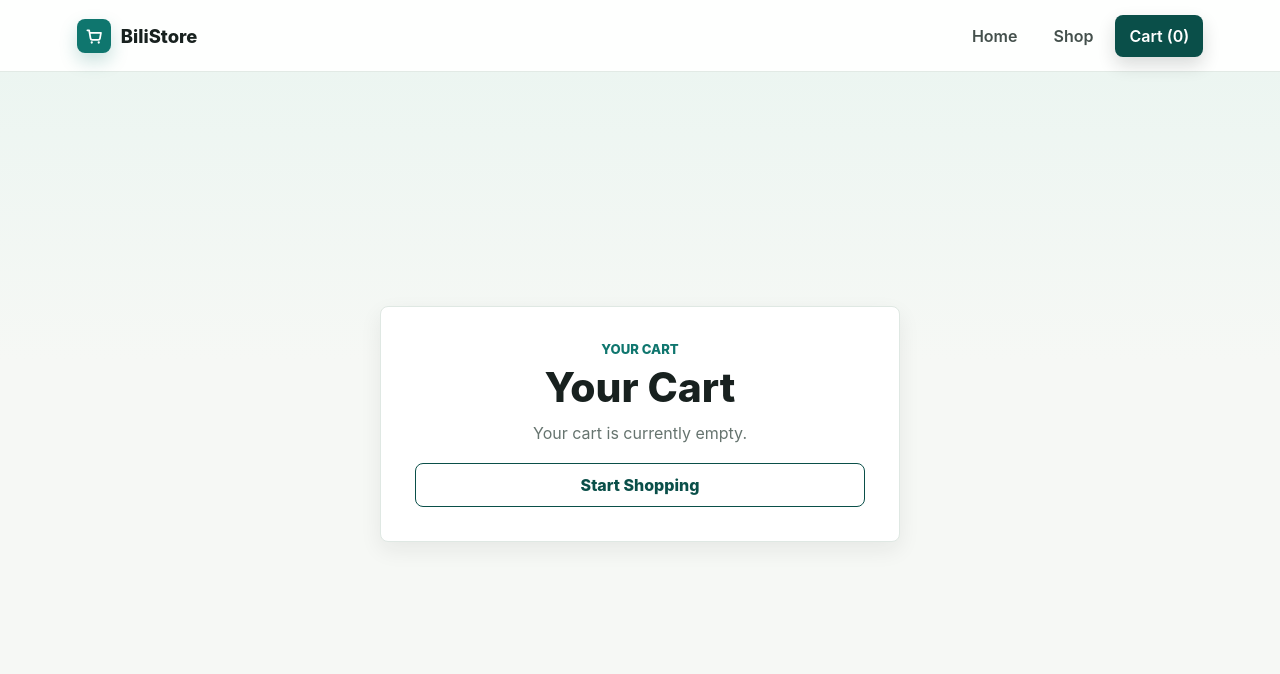
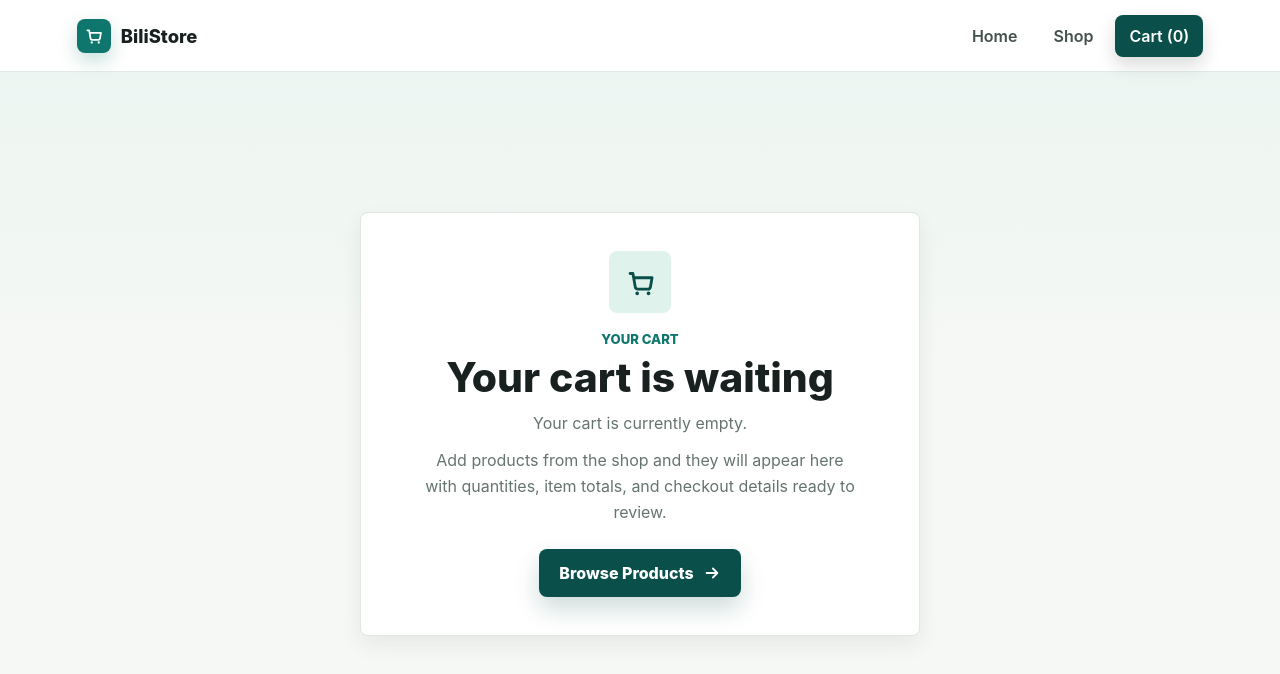
Before and after one commit to BUSISWABILIBILI/shopping-cart, a React (Vite) app: page /cart in a window 1280 px wide. Shown: the top 674 px of the page. Built offline with nearby package versions, Linux system fonts and the light colour scheme.

Commit message:
feat: improve cart UI and order summary

```diff
--- a/src/pages/Cart.jsx
+++ b/src/pages/Cart.jsx
@@ -8,20 +8,52 @@ export default function Cart() {
   const { formatPrice } = useCurrency();
 
   const itemCount = cartItems.reduce((sum, item) => sum + item.quantity, 0);
-  const total = cartItems.reduce(
+  const subtotal = cartItems.reduce(
     (sum, item) => sum + item.price * item.quantity,
     0,
   );
+  const total = subtotal;
+  const itemLabel = `${itemCount} ${itemCount === 1 ? "item" : "items"}`;
 
   if (cartItems.length === 0) {
     return (
       <main className="cart-page cart-page-empty">
         <section className="cart-empty-state">
+          <div className="cart-empty-icon" aria-hidden="true">
+            <svg viewBox="0 0 24 24" fill="none">
+              <path
+                d="M5 6h2l1.6 9.2a2 2 0 0 0 2 1.8h6.8a2 2 0 0 0 2-1.7L20.5 9H8"
+                stroke="currentColor"
+                strokeWidth="2"
+                strokeLinecap="round"
+                strokeLinejoin="round"
+              />
+              <path
+                d="M10 20h.01M18 20h.01"
+                stroke="currentColor"
+                strokeWidth="2.6"
+                strokeLinecap="round"
+              />
+            </svg>
+          </div>
           <p className="cart-eyebrow">Your Cart</p>
-          <h1>Your Cart</h1>
+          <h1>Your cart is waiting</h1>
           <p>Your cart is currently empty.</p>
-          <Link to="/shop" className="continue-link">
-            Start Shopping
+          <p className="empty-cart-copy">
+            Add products from the shop and they will appear here with quantities,
+            item totals, and checkout details ready to review.
+          </p>
+          <Link to="/shop" className="empty-shop-link">
+            Browse Products
+            <svg viewBox="0 0 20 20" fill="none" aria-hidden="true">
+              <path
+                d="M4 10h11m-4-5 5 5-5 5"
+                stroke="currentColor"
+                strokeWidth="2"
+                strokeLinecap="round"
+                strokeLinejoin="round"
+              />
+            </svg>
           </Link>
         </section>
       </main>
@@ -31,8 +63,11 @@ export default function Cart() {
   return (
     <main className="cart-page">
       <section className="cart-header">
+        <div>
           <p className="cart-eyebrow">Your Cart</p>
-        <h1>Your Cart</h1>
+          <h1>Review your cart</h1>
+        </div>
+        <p className="cart-count-pill">{itemLabel}</p>
       </section>
 
       <div className="cart-layout">
@@ -45,15 +80,22 @@ export default function Cart() {
 
               <div className="cart-details">
                 <div>
+                  <p className="cart-item-category">{item.category}</p>
                   <h3>{item.title}</h3>
-                  <p className="cart-item-price">{formatPrice(item.price)}</p>
+                  <p className="cart-item-price">
+                    {formatPrice(item.price)} each
+                  </p>
                 </div>
 
                 <div className="cart-item-actions">
+                  <div className="cart-quantity-block">
+                    <span className="cart-quantity-label">Quantity</span>
                     <div className="cart-controls">
                       <button
                         type="button"
-                      onClick={() => updateQuantity(item.id, item.quantity - 1)}
+                        onClick={() =>
+                          updateQuantity(item.id, item.quantity - 1)
+                        }
                         aria-label={`Decrease quantity for ${item.title}`}
                       >
                         -
@@ -63,16 +105,20 @@ export default function Cart() {
 
                       <button
                         type="button"
-                      onClick={() => updateQuantity(item.id, item.quantity + 1)}
+                        onClick={() =>
+                          updateQuantity(item.id, item.quantity + 1)
+                        }
                         aria-label={`Increase quantity for ${item.title}`}
                       >
                         +
                       </button>
                     </div>
+                  </div>
 
-                  <p className="cart-line-total">
-                    {formatPrice(item.price * item.quantity)}
-                  </p>
+                  <div className="cart-line-total">
+                    <span>Item total</span>
+                    <strong>{formatPrice(item.price * item.quantity)}</strong>
+                  </div>
                 </div>
 
                 <button
@@ -91,15 +137,31 @@ export default function Cart() {
           <p className="summary-label">Order Summary</p>
           <div className="summary-row">
             <span>Items</span>
-            <strong>{itemCount}</strong>
+            <strong>{itemLabel}</strong>
+          </div>
+          <div className="summary-row">
+            <span>Subtotal</span>
+            <strong>{formatPrice(subtotal)}</strong>
           </div>
           <div className="summary-row">
             <span>Shipping</span>
             <strong>Calculated at checkout</strong>
           </div>
+          <div className="summary-total">
+            <span>Estimated total</span>
             <h2>Total: {formatPrice(total)}</h2>
+          </div>
           <button type="button" className="checkout-btn">
             Checkout
+            <svg viewBox="0 0 20 20" fill="none" aria-hidden="true">
+              <path
+                d="M4 10h11m-4-5 5 5-5 5"
+                stroke="currentColor"
+                strokeWidth="2"
+                strokeLinecap="round"
+                strokeLinejoin="round"
+              />
+            </svg>
           </button>
           <Link to="/shop" className="continue-link">
             Continue Shopping
--- a/src/styles/Cart.css
+++ b/src/styles/Cart.css
@@ -11,8 +11,8 @@
 }
 
 .cart-empty-state {
-  width: min(520px, 100%);
-  padding: 34px;
+  width: min(560px, 100%);
+  padding: 38px;
   border: 1px solid var(--border);
   border-radius: 8px;
   background: var(--surface);
@@ -20,8 +20,28 @@
   text-align: center;
 }
 
+.cart-empty-icon {
+  width: 62px;
+  height: 62px;
+  margin: 0 auto 18px;
+  border-radius: 8px;
+  display: grid;
+  place-items: center;
+  background: var(--accent-soft);
+  color: var(--accent-strong);
+}
+
+.cart-empty-icon svg {
+  width: 34px;
+  height: 34px;
+}
+
 .cart-header {
   margin-bottom: 28px;
+  display: flex;
+  align-items: end;
+  justify-content: space-between;
+  gap: 18px;
 }
 
 .cart-eyebrow {
@@ -38,10 +58,29 @@
   font-weight: 850;
 }
 
+.cart-count-pill {
+  min-height: 38px;
+  padding: 0 13px;
+  border: 1px solid var(--border);
+  border-radius: 8px;
+  display: inline-flex;
+  align-items: center;
+  background: var(--surface);
+  color: var(--muted-strong);
+  font-weight: 850;
+  white-space: nowrap;
+}
+
 .cart-empty-state p:not(.cart-eyebrow) {
   margin-top: 12px;
   color: var(--muted);
   line-height: 1.6;
+}
+
+.empty-cart-copy {
+  max-width: 440px;
+  margin-right: auto;
+  margin-left: auto;
 }
 
 .cart-layout {
@@ -60,17 +99,27 @@
   background: var(--surface);
   border: 1px solid var(--border);
   border-radius: 8px;
-  padding: 16px;
+  padding: 14px;
   display: grid;
-  grid-template-columns: 118px 1fr;
+  grid-template-columns: 132px 1fr;
   gap: 18px;
   box-shadow: var(--shadow-soft);
+  transition:
+    border-color 0.2s ease,
+    box-shadow 0.2s ease;
+}
+
+.cart-item:hover {
+  border-color: rgba(15, 118, 110, 0.28);
+  box-shadow: var(--shadow);
 }
 
 .cart-item-media {
-  height: 118px;
+  aspect-ratio: 1 / 1;
   border-radius: 8px;
-  background: var(--surface-strong);
+  background:
+    radial-gradient(circle at 25% 15%, rgba(255, 255, 255, 0.94), transparent 34%),
+    var(--surface-strong);
   display: grid;
   place-items: center;
   overflow: hidden;
@@ -89,12 +138,28 @@
   min-width: 0;
   flex: 1;
   display: grid;
-  gap: 14px;
+  gap: 16px;
 }
 
 .cart-details h3 {
+  margin-top: 6px;
   font-size: 1.04rem;
   line-height: 1.35;
+}
+
+.cart-item-category {
+  width: fit-content;
+  max-width: 100%;
+  border-radius: 8px;
+  background: rgba(15, 118, 110, 0.1);
+  color: var(--accent);
+  padding: 5px 8px;
+  text-transform: capitalize;
+  font-size: 0.74rem;
+  font-weight: 850;
+  overflow: hidden;
+  text-overflow: ellipsis;
+  white-space: nowrap;
 }
 
 .cart-item-price {
@@ -110,18 +175,35 @@
   gap: 16px;
 }
 
+.cart-quantity-block {
+  display: grid;
+  gap: 7px;
+}
+
+.cart-quantity-label,
+.cart-line-total span {
+  color: var(--muted-strong);
+  font-size: 0.76rem;
+  font-weight: 850;
+  text-transform: uppercase;
+  letter-spacing: 0;
+}
+
 .cart-controls {
   display: flex;
   align-items: center;
-  gap: 8px;
+  overflow: hidden;
+  width: fit-content;
+  border: 1px solid #b9c8c2;
+  border-radius: 8px;
+  background: white;
 }
 
 .cart-controls button {
   width: 38px;
   height: 38px;
-  border: 1px solid #b9c8c2;
-  border-radius: 8px;
-  background: white;
+  border: none;
+  background: transparent;
   color: var(--ink);
   font-weight: 900;
 }
@@ -133,14 +215,24 @@
 }
 
 .cart-controls span {
-  min-width: 30px;
+  min-width: 42px;
+  border-right: 1px solid var(--border);
+  border-left: 1px solid var(--border);
   text-align: center;
+  line-height: 38px;
   font-weight: 850;
 }
 
 .cart-line-total {
+  display: grid;
+  gap: 7px;
+  text-align: right;
+}
+
+.cart-line-total strong {
   color: var(--ink);
-  font-weight: 850;
+  font-size: 1.08rem;
+  font-weight: 900;
 }
 
 .remove-btn {
@@ -169,8 +261,9 @@
 }
 
 .summary-label {
-  color: var(--muted-strong);
-  font-weight: 850;
+  color: var(--ink);
+  font-size: 1.08rem;
+  font-weight: 900;
 }
 
 .summary-row {
@@ -187,10 +280,21 @@
   text-align: right;
 }
 
-.cart-summary h2 {
+.summary-total {
   margin-top: 22px;
   padding-top: 18px;
   border-top: 1px solid var(--border);
+}
+
+.summary-total span {
+  color: var(--muted-strong);
+  font-size: 0.82rem;
+  font-weight: 850;
+  text-transform: uppercase;
+}
+
+.cart-summary h2 {
+  margin-top: 6px;
   font-size: 1.35rem;
   font-weight: 900;
 }
@@ -207,11 +311,34 @@
   font-weight: 850;
 }
 
+.empty-shop-link {
+  min-height: 48px;
+  margin-top: 24px;
+  border-radius: 8px;
+  display: inline-flex;
+  align-items: center;
+  justify-content: center;
+  gap: 9px;
+  background: var(--accent-strong);
+  color: #ffffff;
+  padding: 0 20px;
+  text-decoration: none;
+  font-weight: 850;
+  box-shadow: 0 12px 24px rgba(10, 79, 73, 0.2);
+}
+
+.empty-shop-link svg,
+.checkout-btn svg {
+  width: 18px;
+  height: 18px;
+}
+
 .checkout-btn {
   width: 100%;
   border: none;
   background: var(--accent-strong);
   color: #ffffff;
+  gap: 9px;
   box-shadow: 0 10px 22px rgba(10, 79, 73, 0.2);
 }
 
@@ -226,8 +353,19 @@
   background: var(--ink);
 }
 
+.empty-shop-link:hover,
 .continue-link:hover {
   background: var(--accent-soft);
+  color: var(--accent-strong);
+}
+
+.cart-controls button:focus-visible,
+.remove-btn:focus-visible,
+.checkout-btn:focus-visible,
+.continue-link:focus-visible,
+.empty-shop-link:focus-visible {
+  outline: 3px solid rgba(15, 118, 110, 0.26);
+  outline-offset: 2px;
 }
 
 @media (max-width: 768px) {
@@ -237,6 +375,11 @@
 
   .cart-page h1 {
     font-size: 2rem;
+  }
+
+  .cart-header {
+    align-items: flex-start;
+    flex-direction: column;
   }
 
   .cart-layout {
@@ -253,11 +396,16 @@
 
   .cart-item-media {
     align-self: center;
-    width: min(220px, 100%);
+    width: min(240px, 100%);
   }
 
   .cart-item-actions {
     align-items: flex-start;
     flex-direction: column;
   }
+
+  .cart-line-total {
+    width: 100%;
+    text-align: left;
+  }
 }
```
Lines whose indentation alone changed are shown as unchanged.
